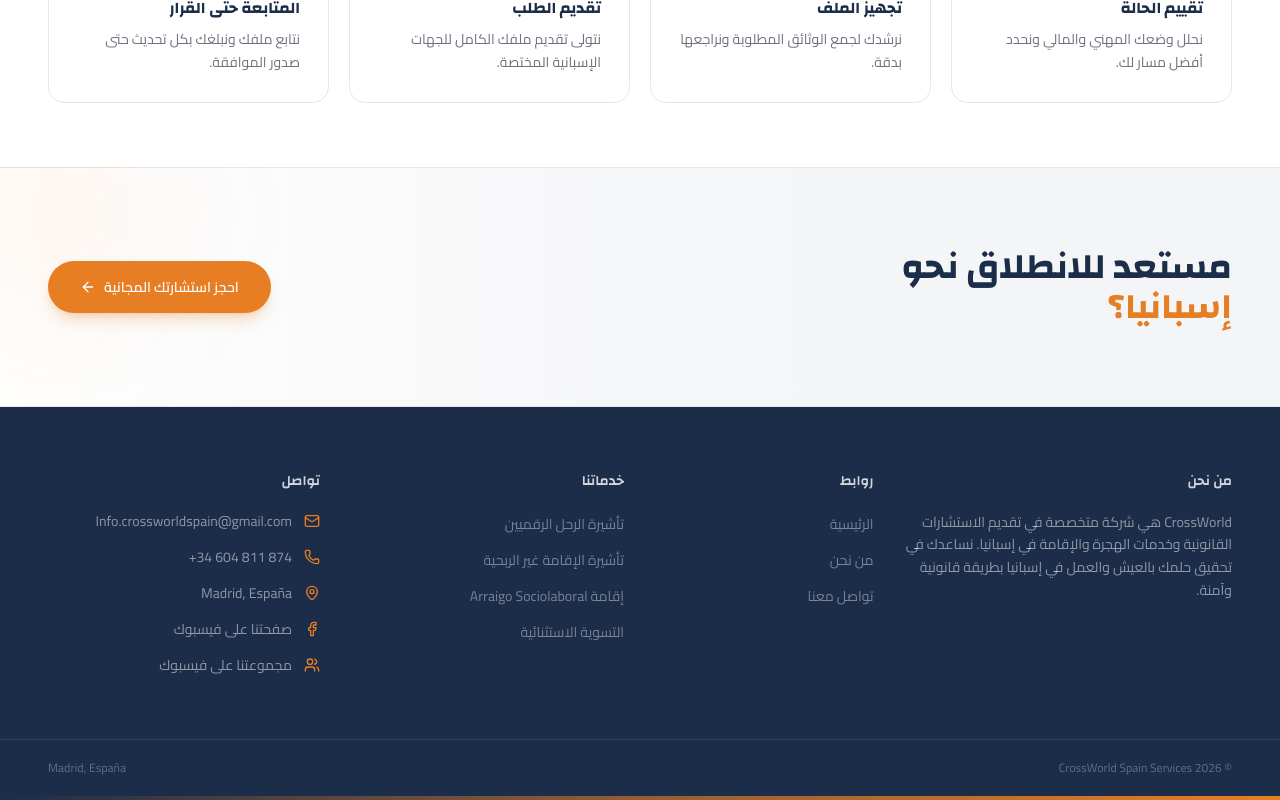
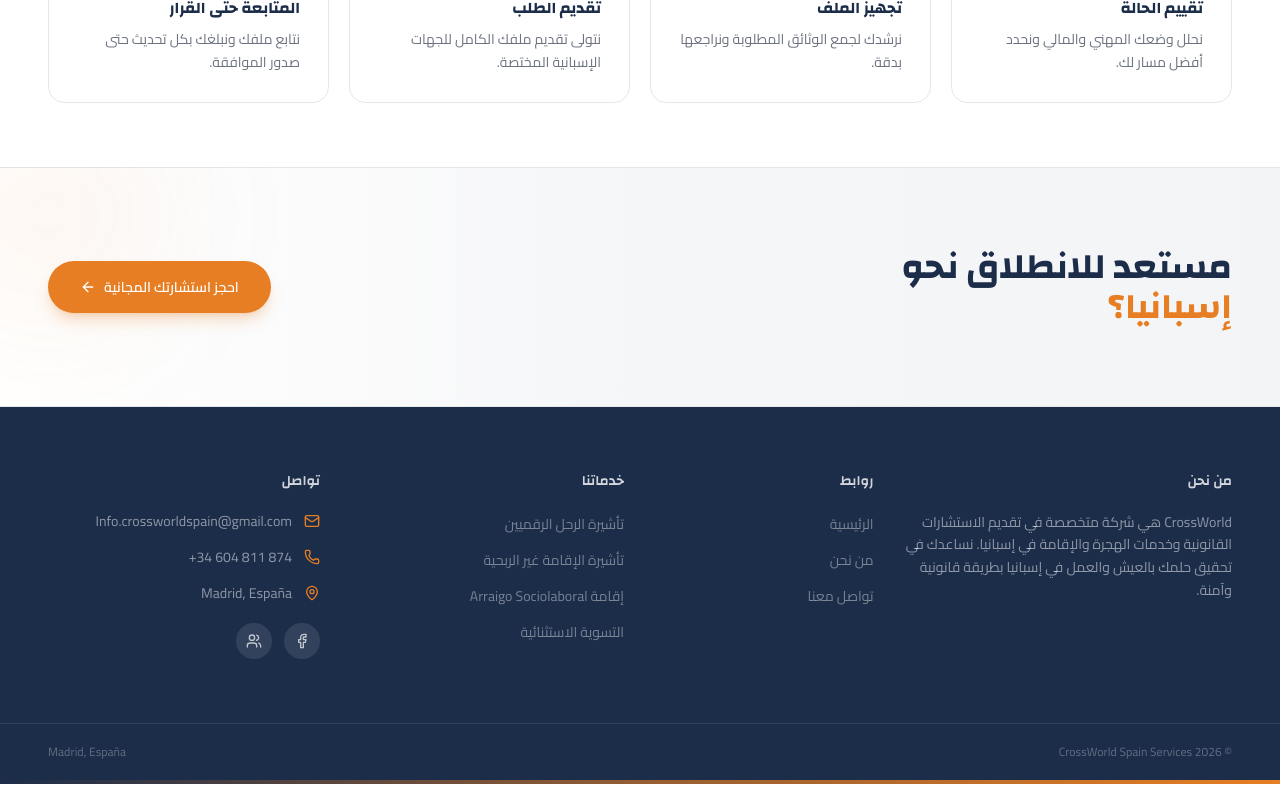
Before and after one commit to peterrefaatx/CrossWorld-Website, a React (Vite) app: page / in a window 1280 px wide. Shown: the part 2406-3206 px from the top of the page. Built offline with nearby package versions, Linux system fonts and the light colour scheme; no server answers.

Commit message:
Replace Facebook links with icon buttons in footer

```diff
--- a/src/components/layout/Footer.jsx
+++ b/src/components/layout/Footer.jsx
@@ -60,7 +60,7 @@ export default function Footer() {
           {/* Contact */}
           <div>
             <h4 className="font-changa text-sm font-semibold mb-5 text-white/80">تواصل</h4>
-            <div className="space-y-4">
+            <div className="space-y-4 mb-5">
               <div className="flex items-center gap-3">
                 <Mail className="w-4 h-4 text-accent" />
                 <span className="text-sm text-white/50" dir="ltr">Info.crossworldspain@gmail.com</span>
@@ -73,28 +73,27 @@ export default function Footer() {
                 <MapPin className="w-4 h-4 text-accent" />
                 <span className="text-sm text-white/50">Madrid, España</span>
               </div>
+            </div>
+            {/* Social Media Icons */}
             <div className="flex items-center gap-3">
-                <Facebook className="w-4 h-4 text-accent" />
               <a
                 href="https://www.facebook.com/crossworldspain/"
                 target="_blank"
                 rel="noopener noreferrer"
-                  className="text-sm text-white/50 hover:text-accent transition-colors"
+                className="w-9 h-9 rounded-full bg-white/10 hover:bg-accent flex items-center justify-center transition-all group"
+                aria-label="صفحتنا على فيسبوك"
               >
-                  صفحتنا على فيسبوك
+                <Facebook className="w-4 h-4 text-white/70 group-hover:text-white transition-colors" />
               </a>
-              </div>
-              <div className="flex items-center gap-3">
-                <Users className="w-4 h-4 text-accent" />
               <a
                 href="https://www.facebook.com/groups/808772868210091"
                 target="_blank"
                 rel="noopener noreferrer"
-                  className="text-sm text-white/50 hover:text-accent transition-colors"
+                className="w-9 h-9 rounded-full bg-white/10 hover:bg-accent flex items-center justify-center transition-all group"
+                aria-label="مجموعتنا على فيسبوك"
               >
-                  مجموعتنا على فيسبوك
+                <Users className="w-4 h-4 text-white/70 group-hover:text-white transition-colors" />
               </a>
-              </div>
             </div>
           </div>
         </div>
```
Lines whose indentation alone changed are shown as unchanged.
